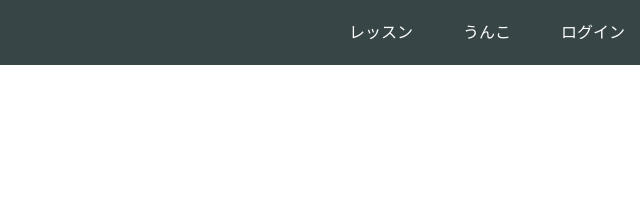
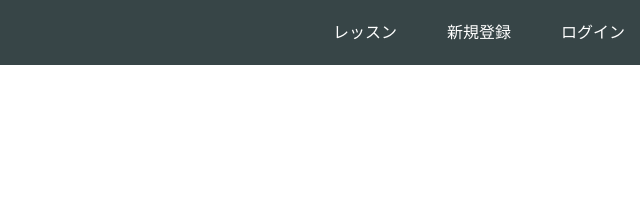
Before and after one commit to Chain-saw-man/test, a plain HTML site: page index.html in a window 1280 px wide. Shown: the top 207 px of the page, 640-1280 px from the left. Drawn offline with Linux system fonts and the light colour scheme.

Commit message:
Update index.html

```diff
--- a/index.html
+++ b/index.html
@@ -16,7 +16,7 @@
       <span class="fa fa-bars menu-icon"></span>
       <div class="header-right">
         <a href="#">レッスン</a>
-        <a href="#">うんこ</a>
+        <a href="#">新規登録</a>
         <a href="#" class="login">ログイン</a>
       </div>
     </div>
```
